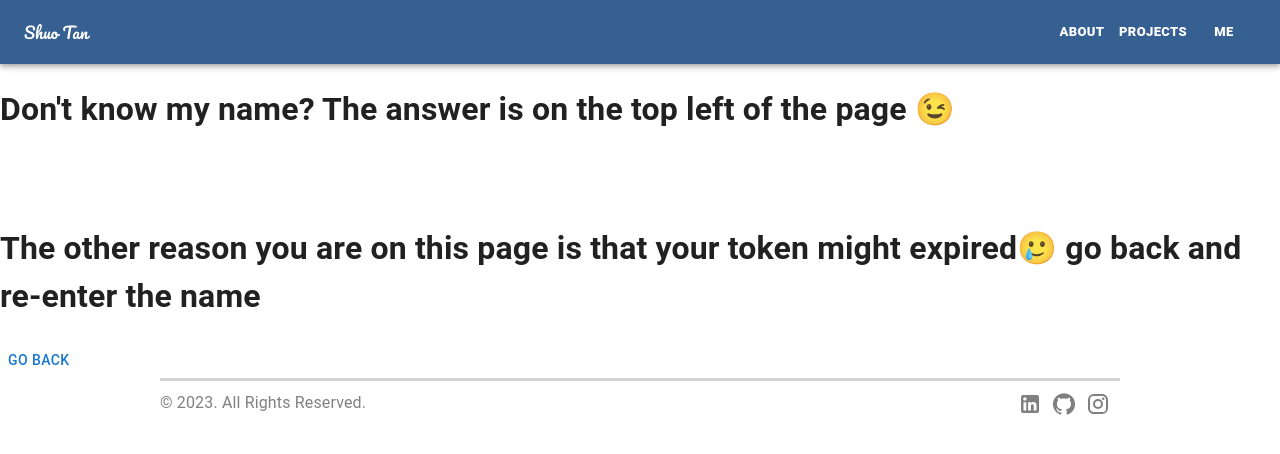
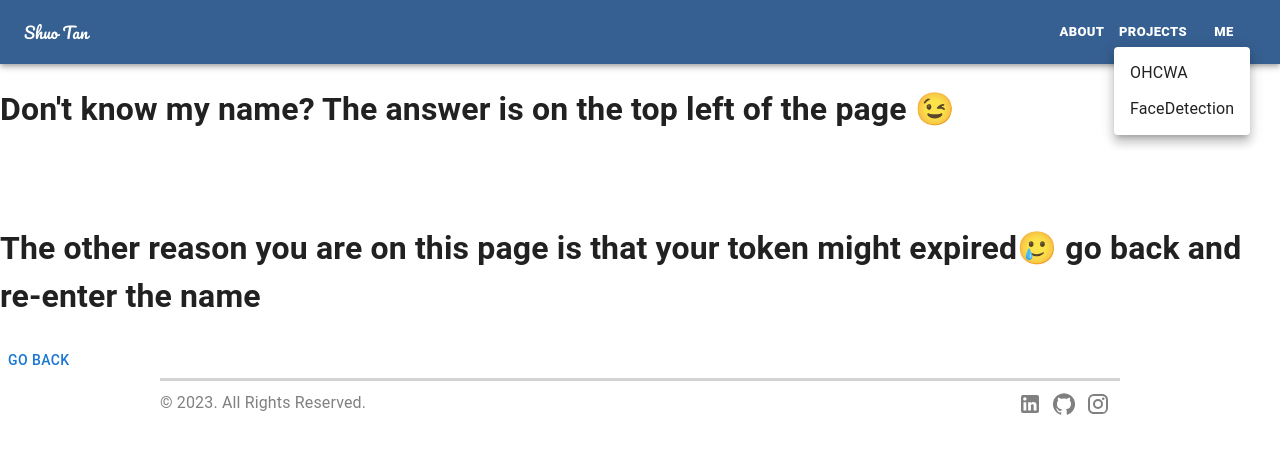
Before and after one commit to tsdaniel0927/shuotan, a React (Create React App) app in the folder mysite/: page /error in a window 1280 px wide. Both pictures are taken after a click on the button "PROJECTS". Shown: the top 454 px of the page. Built offline with nearby package versions, Linux system fonts and the light colour scheme.

Commit message:
added drop down menu for projects

```diff
--- a/mysite/src/components/Header/navbar.js
+++ b/mysite/src/components/Header/navbar.js
@@ -1,11 +1,21 @@
 import React from 'react';
-import { AppBar, Box, Toolbar, Typography, CssBaseline, Button } from '@mui/material';
+import { AppBar, Box, Toolbar, Typography, CssBaseline, Button, Menu, MenuItem } from '@mui/material';
 import { Link } from 'react-router-dom';
 
 function Myheader() {
   const style = {
     color: 'white',
     fontWeight: 900,
+  };
+
+  const [anchorEl, setAnchorEl] = React.useState(null);
+
+  const handleClick = (event) => {
+    setAnchorEl(event.currentTarget);
+  };
+
+  const handleClose = () => {
+    setAnchorEl(null);
   };
 
   return (
@@ -16,7 +26,7 @@ function Myheader() {
           <Toolbar>
             <link rel="stylesheet" href="https://fonts.googleapis.com/css?family=Pacifico" />
             <Typography variant="h8" component="div" sx={{ flexGrow: 1 }} style={{ fontFamily: 'Pacifico', color: 'white' }}>
-              <Link className='home-link' style={{ textDecoration: 'none', color: 'white' }} to="/">
+              <Link className='home-link' style={{ textDecoration: 'none', color: 'white' }} to="/home">
                 Shuo Tan
               </Link>
             </Typography>
@@ -25,9 +35,27 @@ function Myheader() {
                 About
               </Button>
             </Link>
-            <Button  size='small' sx={{ ...style, '@media (max-width: 600px)': { fontSize: 12 }, '@media (min-width: 601px) and (max-width: 960px)': { fontSize: 14 } }}>
-              Projects
-            </Button>
+            <div>
+              <Button
+                aria-controls="projects-menu"
+                aria-haspopup="true"
+                onClick={handleClick}
+                size='small'
+                sx={{ ...style, '@media (max-width: 600px)': { fontSize: 12 }, '@media (min-width: 601px) and (max-width: 960px)': { fontSize: 14 } }}
+              >
+                Projects
+              </Button>
+              <Menu
+                id="projects-menu"
+                anchorEl={anchorEl}
+                keepMounted
+                open={Boolean(anchorEl)}
+                onClose={handleClose}
+              >
+                <MenuItem onClick={handleClose} component={Link} to="/projects/ohcwa">OHCWA</MenuItem>
+                <MenuItem onClick={handleClose} component={Link} to="/projects/facedetection">FaceDetection</MenuItem>
+              </Menu>
+            </div>
             <Button  size='small' sx={{ ...style, '@media (max-width: 600px)': { fontSize: 12 }, '@media (min-width: 601px) and (max-width: 960px)': { fontSize: 14 } }}>
               ME
             </Button>
```
